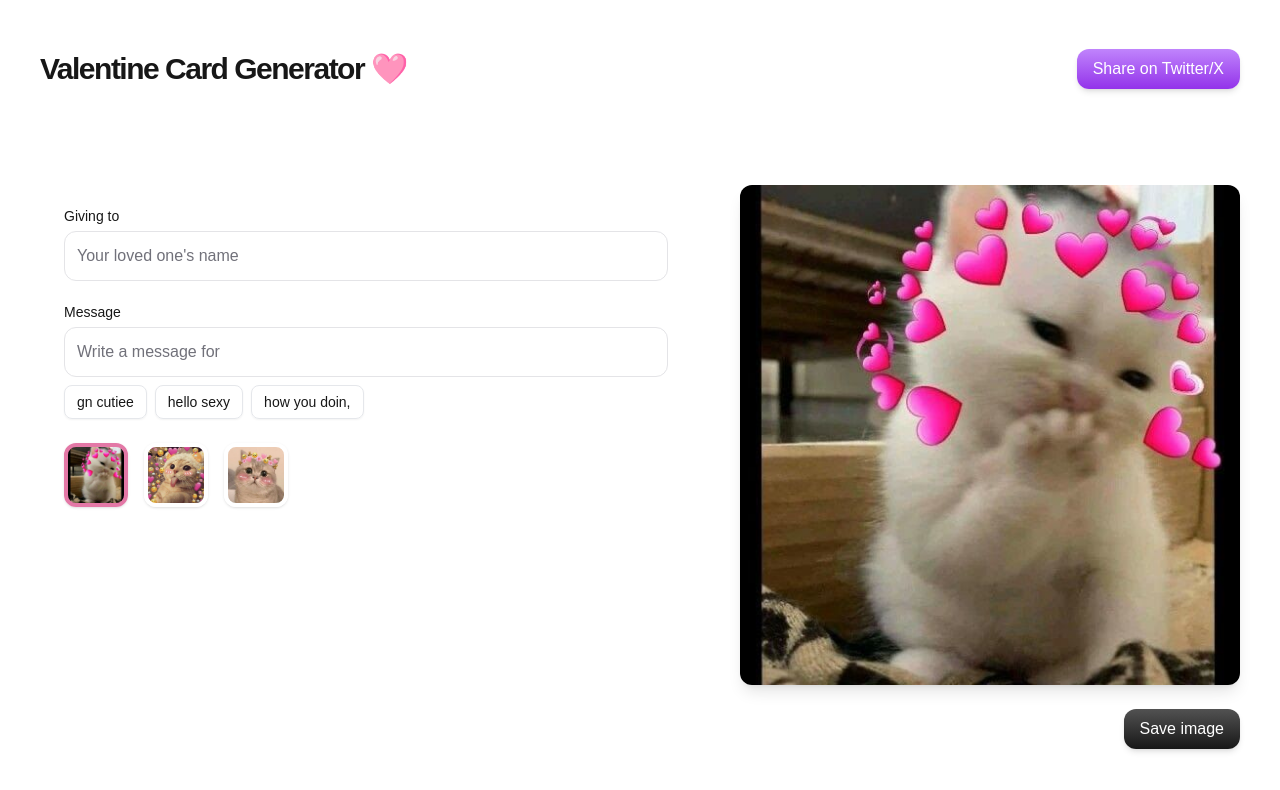
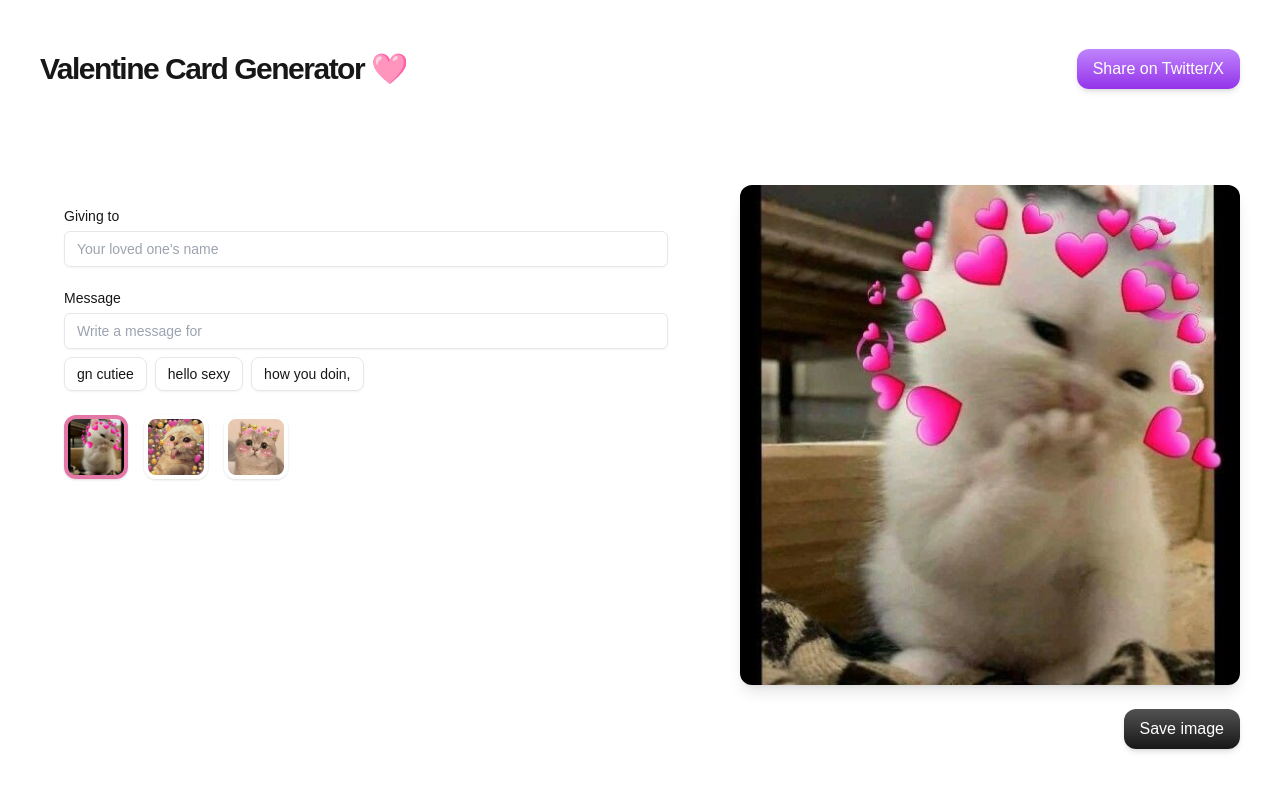
Before and after one commit to pratikbhavarthe/valentine-card-maker, a Next.js app: page / in a window 1280 px wide. Shown: the top 790 px of the page. Built offline with nearby package versions, Linux system fonts and the light colour scheme.

Commit message:
Refactor Input and Wrapper components for improved prop handling and styling consistency

```diff
--- a/app/components/input.tsx
+++ b/app/components/input.tsx
@@ -1,31 +1,30 @@
 import * as React from "react";
+import { cn } from "@/lib/utils";
 
-import { cn } from "../../lib/utils";
-
-export interface InputProps
-  extends React.InputHTMLAttributes<HTMLInputElement> { }
-
-const Input = React.forwardRef<HTMLInputElement, InputProps>(
+const Input = React.forwardRef<HTMLInputElement, React.ComponentProps<"input">>(
   ({ className, type, ...props }, ref) => {
     return (
       <input
         type={type}
         className={cn(
-          "w-full rounded-xl border border-zinc-200 bg-white px-3 py-3 text-base ring-offset-white file:border-0 file:bg-transparent file:text-sm file:font-medium placeholder:text-zinc-500 focus-visible:outline-none focus-visible:ring-2 focus-visible:ring-zinc-200 focus-visible:ring-offset-2 focus-visible:shadow-md disabled:cursor-not-allowed disabled:opacity-50 dark:border-zinc-800 dark:bg-zinc-950 dark:ring-offset-zinc-950 dark:placeholder:text-zinc-400 dark:focus-visible:ring-zinc-300 transition-all",
-          className,
+          "flex h-9 w-full rounded-md border border-input bg-transparent px-3 py-1 text-base shadow-sm transition-colors file:border-0 file:bg-transparent file:text-sm file:font-medium file:text-foreground placeholder:text-muted-foreground focus-visible:outline-none focus-visible:ring-1 focus-visible:ring-ring disabled:cursor-not-allowed disabled:opacity-50 md:text-sm",
+          className
         )}
         ref={ref}
         {...props}
       />
     );
-  },
+  }
 );
+
 Input.displayName = "Input";
 
-const FormItemWrapper: React.FunctionComponent<
-  React.HTMLAttributes<HTMLDivElement>
-> = ({ children, className, ...props }) => {
-  return <div className="flex flex-col items-start gap-2">{children}</div>;
+const FormItemWrapper: React.FunctionComponent<React.HTMLAttributes<HTMLDivElement>> = ({ children, ...props }) => {
+  return (
+    <div className="flex flex-col items-start gap-2" {...props}>
+      {children}
+    </div>
+  );
 };
 
 export { Input, FormItemWrapper };
--- a/app/components/wrapper.tsx
+++ b/app/components/wrapper.tsx
@@ -1,9 +1,8 @@
 import { cn } from "../../lib/utils";
 import { forwardRef } from "react";
 
-interface WrapperProps extends React.HTMLAttributes<HTMLDivElement> {}
-
-const Wrapper = forwardRef<HTMLDivElement, WrapperProps>(
+// Directly use React.HTMLAttributes<HTMLDivElement> for the props type
+const Wrapper = forwardRef<HTMLDivElement, React.HTMLAttributes<HTMLDivElement>>(
   ({ className, children, ...props }, ref) => {
     return (
       <div
@@ -11,9 +10,9 @@
         className={cn(
           "box-border mx-auto",
           "w-[1100px] max-2xl:w-[1200px] max-xl:w-[920px] max-lg:w-[680px] max-md:w-[440px] max-sm:w-[340px]",
-          className
+          className // Apply custom className if passed in
         )}
-        {...props}
+        {...props} // Spread the remaining props (like style, id, etc.)
       >
         {children}
       </div>
@@ -24,5 +23,3 @@
 Wrapper.displayName = "Wrapper";
 
 export { Wrapper };
-
-export type { WrapperProps };
--- a/app/page.tsx
+++ b/app/page.tsx
@@ -4,13 +4,11 @@
 import GeneratorForm from "./components/form-generator";
 import { Wrapper } from "./components/wrapper";
 import TemplateContextProvider from "./providers/template-container-priovider";
-import { useContext } from "react";
-import { TemplateContainer } from "./Container/template-provider";
 import Link from "next/link";
 
 export default function HomePage() {
-  const { template, setTemplate } = useContext(TemplateContainer);
-  return <div className="page-container home-page py-12">
+  return (
+    <div className="page-container home-page py-12">
       <Wrapper>
         <header className="flex flex-row items-center justify-between max-lg:flex-col max-lg:items-end">
           <h1 className="leading-snug tracking-tighter font-bold text-3xl">
@@ -30,4 +28,5 @@
         </TemplateContextProvider>
       </Wrapper>
     </div>
+  );
 }
```
Lines whose indentation alone changed are shown as unchanged.
